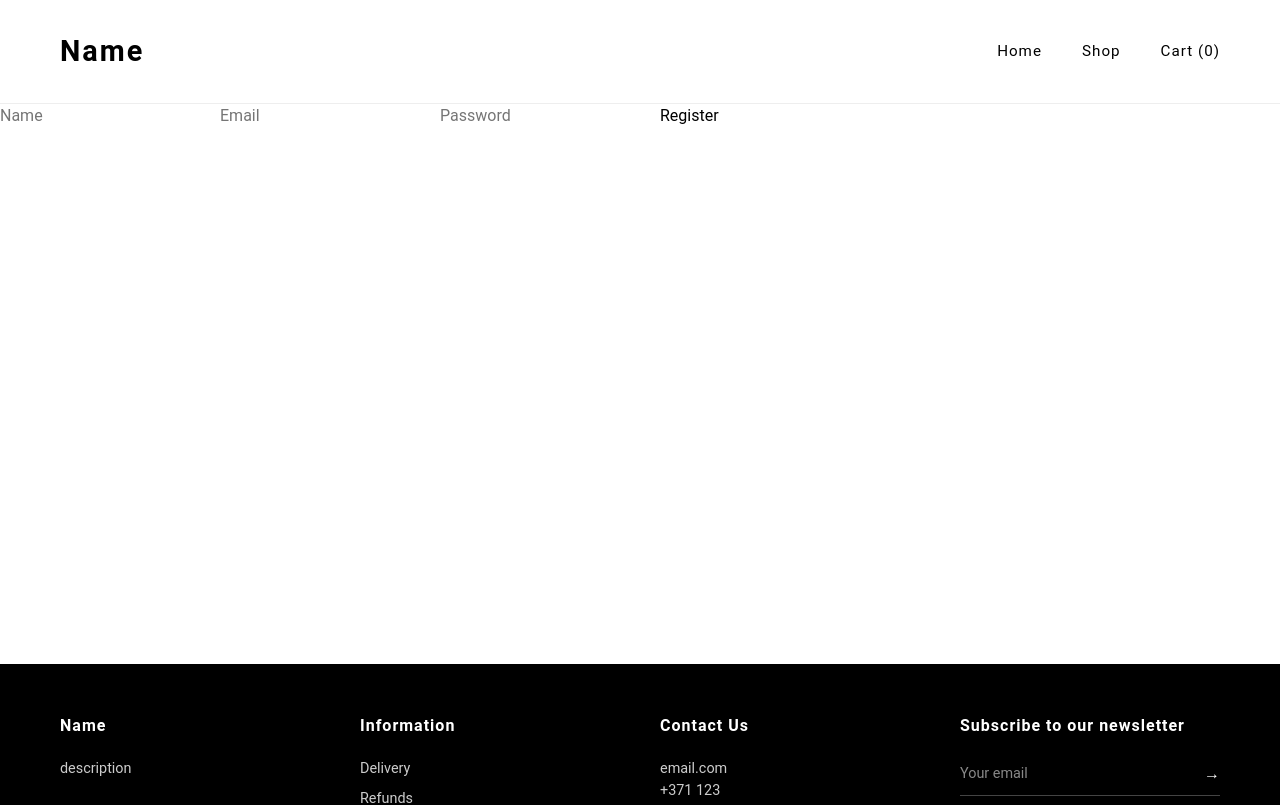
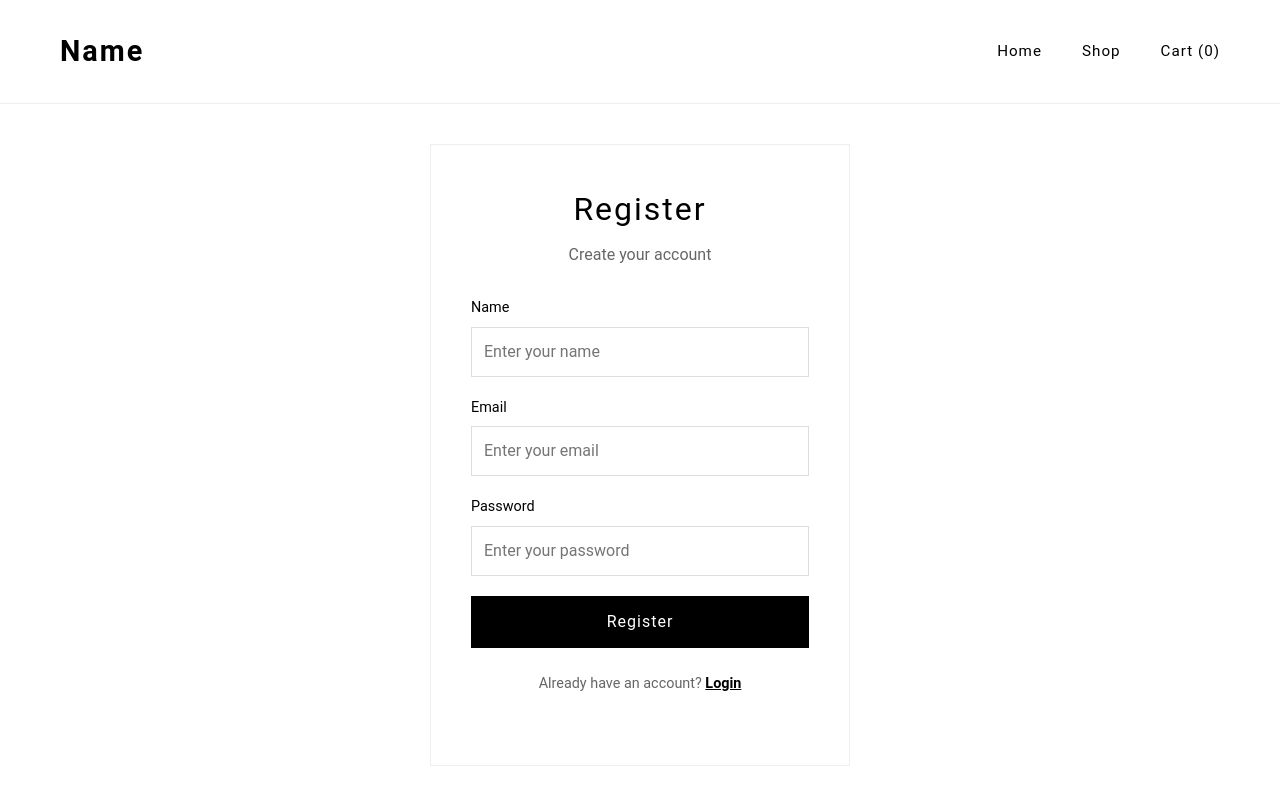
Before and after one commit to 23DP1DZaic/ApgerbjuVeikalsExam, a Vue app in the folder Frontend/ApgerbjuVeikalsExam/: page /register in a window 1280 px wide. Shown: the top 805 px of the page. Built offline with nearby package versions, Linux system fonts and the light colour scheme.

Commit message:
Register window

```diff
--- a/Frontend/ApgerbjuVeikalsExam/src/views/RegisterView.vue
+++ b/Frontend/ApgerbjuVeikalsExam/src/views/RegisterView.vue
@@ -1,14 +1,58 @@
 <template>
-  <form @submit.prevent="register">
-    <input v-model="form.name" placeholder="Name">
-    <input v-model="form.email" placeholder="Email">
-    <input v-model="form.password" type="password" placeholder="Password">
-    <button>Register</button>
-  </form>
+  <div class="auth-page">
+    <div class="auth-card">
+      <h1>Register</h1>
+      <p>Create your account</p>
+
+      <form @submit.prevent="register">
+        <div class="form-group">
+          <label>Name</label>
+          <input
+            v-model="form.name"
+            type="text"
+            placeholder="Enter your name"
+            required
+          >
+        </div>
+
+        <div class="form-group">
+          <label>Email</label>
+          <input
+            v-model="form.email"
+            type="email"
+            placeholder="Enter your email"
+            required
+          >
+        </div>
+
+        <div class="form-group">
+          <label>Password</label>
+          <input
+            v-model="form.password"
+            type="password"
+            placeholder="Enter your password"
+            required
+          >
+        </div>
+
+        <button type="submit" class="auth-button">
+          <p>Register</p>
+        </button>
+
+        <p v-if="message" class="success">{{ message }}</p>
+        <p v-if="error" class="error">{{ error }}</p>
+      </form>
+
+      <p class="auth-link">
+        Already have an account?
+        <router-link to="/login">Login</router-link>
+      </p>
+    </div>
+  </div>
 </template>
 
 <script setup lang="ts">
-import { reactive } from 'vue'
+import { reactive, ref } from 'vue'
 
 const form = reactive({
   name: '',
@@ -16,14 +60,37 @@ const form = reactive({
   password: '',
 })
 
+const message = ref('')
+const error = ref('')
+
 const register = async () => {
-  const res = await fetch('http://127.0.0.1:8000/api/register', {
-    method: 'POST',
-    headers: { 'Content-Type': 'application/json' },
-    body: JSON.stringify(form),
-  })
+  message.value = ''
+  error.value = ''
 
-  const data = await res.json()
-  console.log(data)
+  try {
+    const response = await fetch('http://127.0.0.1:8000/api/register', {
+      method: 'POST',
+      headers: {
+        'Content-Type': 'application/json',
+      },
+      body: JSON.stringify(form),
+    })
+
+    const data = await response.json()
+
+    if (!response.ok) {
+      error.value = data.message || 'Registration failed'
+      return
+    }
+
+    message.value = 'Registration successful'
+
+    console.log('Registered user:', data.user)
+
+
+    localStorage.setItem('user', JSON.stringify(data.user))
+  } catch {
+    error.value = 'Server connection error'
+  }
 }
 </script>
```
